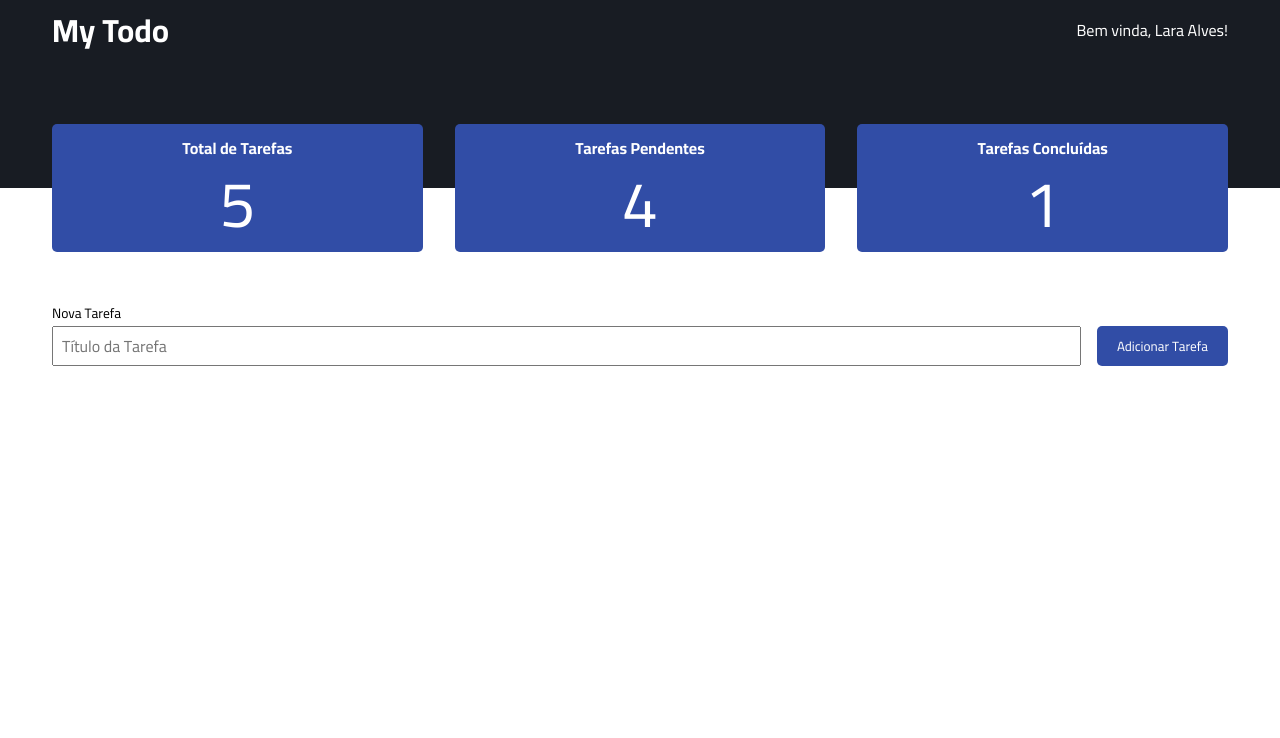
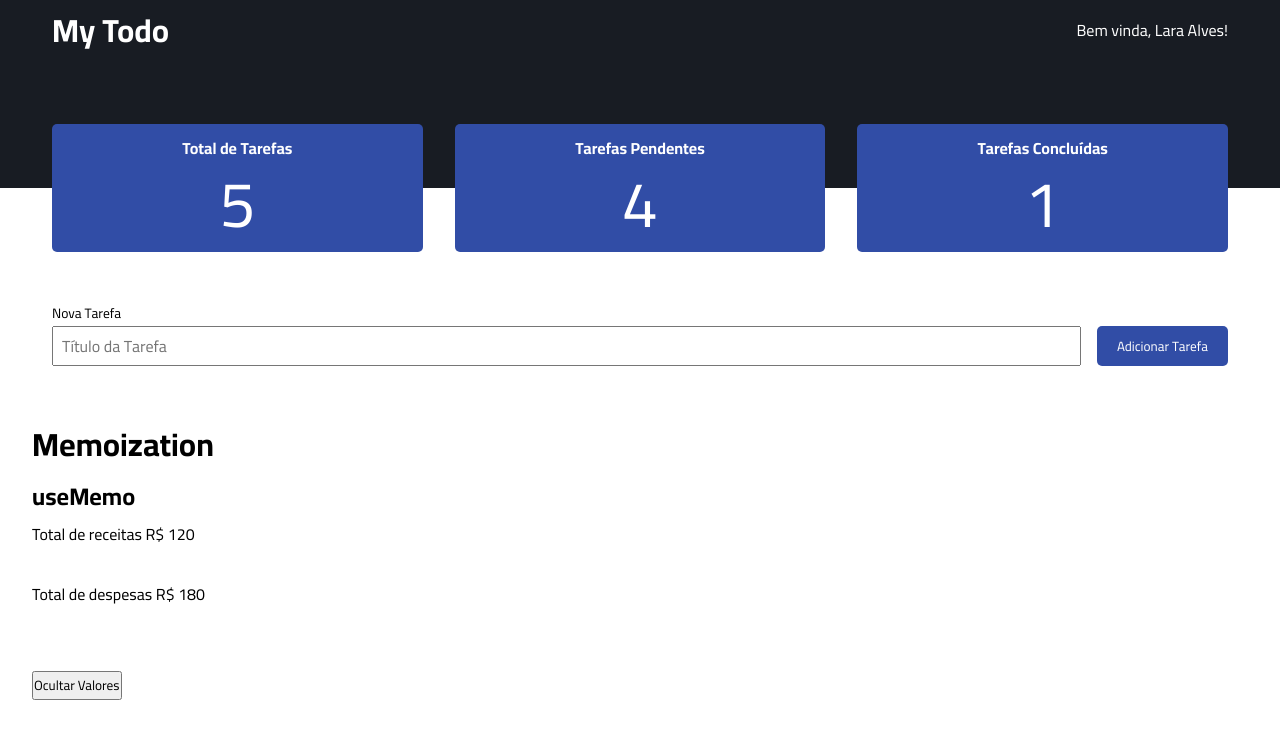
Before and after one commit to laraalvesfreitas/Elas-Tech, a React (Create React App) app in the folder React/todo-list/: page / in a window 1280 px wide. Shown: the top 738 px of the page. Built offline with nearby package versions, Linux system fonts and the light colour scheme; a web font is replaced by a local one.

Commit message:
Exemplo useCallback

```diff
--- a/React/todo-list/src/App.tsx
+++ b/React/todo-list/src/App.tsx
@@ -2,6 +2,7 @@ import { Header } from './components/Header/Header';
 import "./styles/global.css"
 import { Tasks } from './components/Tasks/Tasks';
 import { Refs } from './components/Concepts/Refs';
+import { Memoization } from './components/Concepts/Memoization';
 
 function App() {
   return (
@@ -11,6 +12,7 @@ function App() {
     <Tasks/>
 
     {/* <Refs/> */}
+    <Memoization financialData={{incomes: [50, 30, 40], outcomes: [80,90,10]}}/>
 
     </>
 
--- a/React/todo-list/src/components/Concepts/Memoization.tsx
+++ b/React/todo-list/src/components/Concepts/Memoization.tsx
@@ -1,19 +1,54 @@
-import React from "react";
+import React, { useCallback, useMemo, useState } from "react";
 
 interface MemoizationProps{
     financialData:{
-        incomes : number[],
-        outcomes : number[],
+        incomes : number[];
+        outcomes : number[];
     }
 }
 
 
-export const Memoization : React.FC <MemoizationProps> = (financialData) =>{
+
+export const Memoization : React.FC<MemoizationProps> = ({financialData}) =>{
+   //Estado que define se os valores devem ser mostrados ou não
+    const [showValues, setShowValues] = useState(true)
+
+    const totalIncomes = useMemo(()=>{
+           return financialData.incomes.reduce((total, income) =>{
+            console.log('Calculando o total de recebimentos...')
+            return total += income
+        }, 0)
+    }, [financialData.incomes])
+
+
+    const totalOtcomes = useMemo(() =>{
+        return  financialData.outcomes.reduce((total, outcome) => {
+        console.log('Calculando o total das despesas...')
+        return total += outcome
+        }, 0)
+    }, [financialData.outcomes])
+
+
+
+    const aplicarDesconto = useCallback((desconto:number) =>{
+        return totalOtcomes * (1 - desconto)
+    },[totalOtcomes])
+
     return(
-        <div>
+        <div style={{padding:'2rem'}}>
             <h1>Memoization</h1>
 
             <h2>useMemo</h2>
+
+            <p>{`Total de receitas R$ ${showValues? totalIncomes : 'XXX'}`}</p>
+            <br />
+            <p>{`Total de despesas R$ ${showValues ? totalOtcomes : 'XXX'}`}</p>
+
+            <br />
+            <br />
+            <button onClick={() => {setShowValues(!showValues )}}>
+                {showValues ? 'Ocultar Valores' : 'Mostrar Valores'}
+                </button>
         </div>
     )
 }
```
